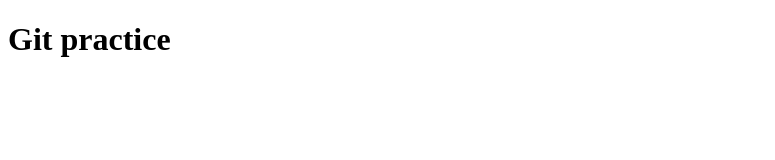
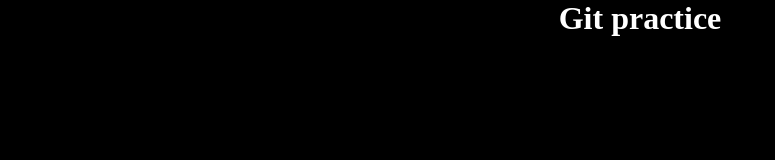
Before and after one commit to Tamik-w/Lesson-11-2, a plain HTML site: page HTML/index.html in a window 1280 px wide. Shown: the whole page, without its empty margins (0-775 px from the left). Drawn offline with Linux system fonts and the light colour scheme.

Commit message:
added css, added script, renamed title

```diff
--- /dev/null
+++ b/CSS/style.css
@@ -0,0 +1,14 @@
+*{
+    margin: 0;
+    padding: 0;
+}
+
+body {
+    background-color: black;
+    color: white;
+}
+
+.title {
+    display: flex;
+    justify-content: center;
+}
--- a/HTML/index.html
+++ b/HTML/index.html
@@ -4,7 +4,8 @@
     <meta charset="UTF-8" />
     <meta http-equiv="X-UA-Compatible" content="IE=edge" />
     <meta name="viewport" content="width=device-width, initial-scale=1.0" />
-    <title>Document</title>
+    <title>Lesson 11</title>
+    <link rel="stylesheet" href="../CSS/style.css">
   </head>
   <body>
     <h1 class="title">Git practice</h1>
```
Also changed, not shown: JS/script.js (added).
